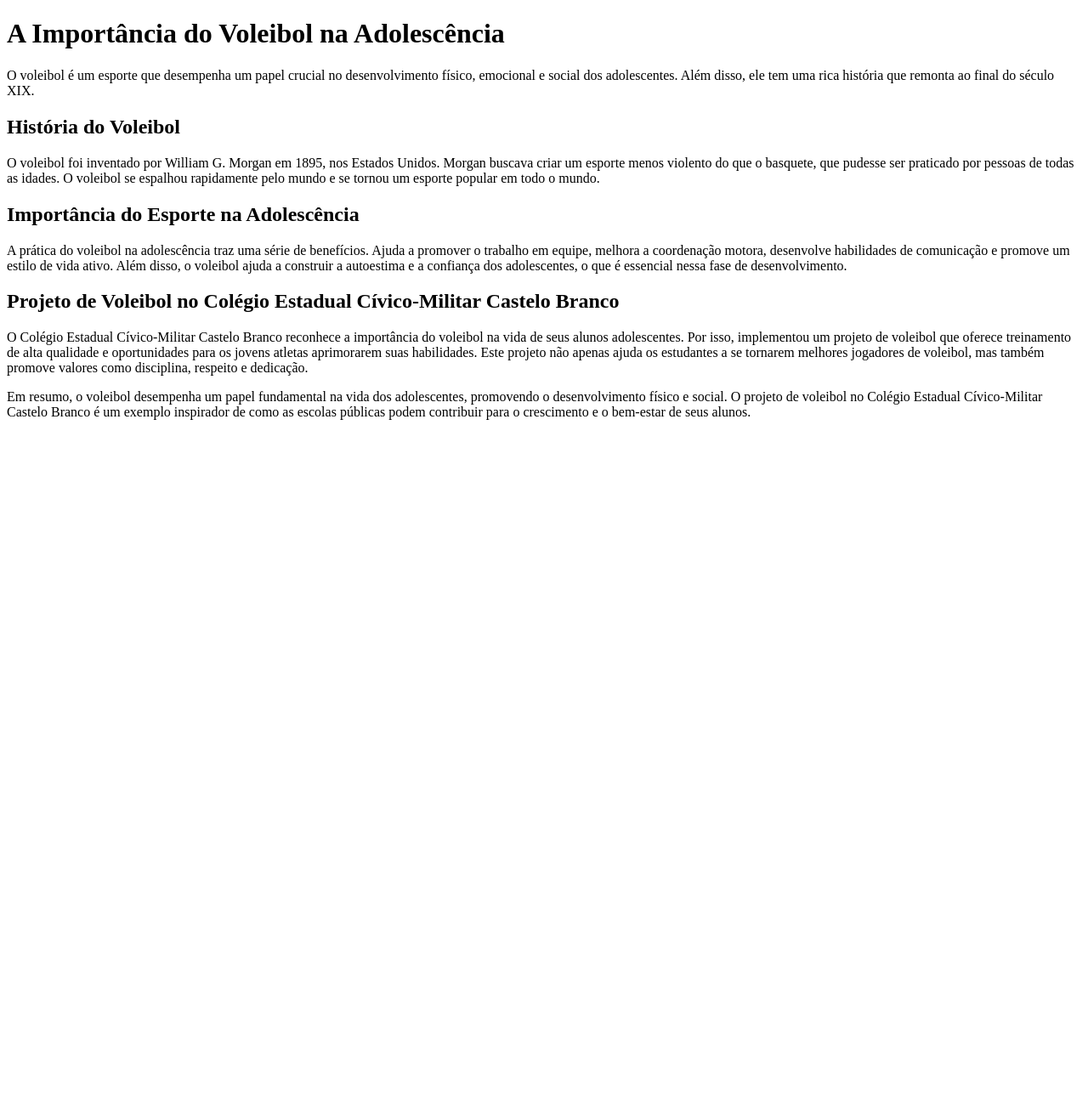
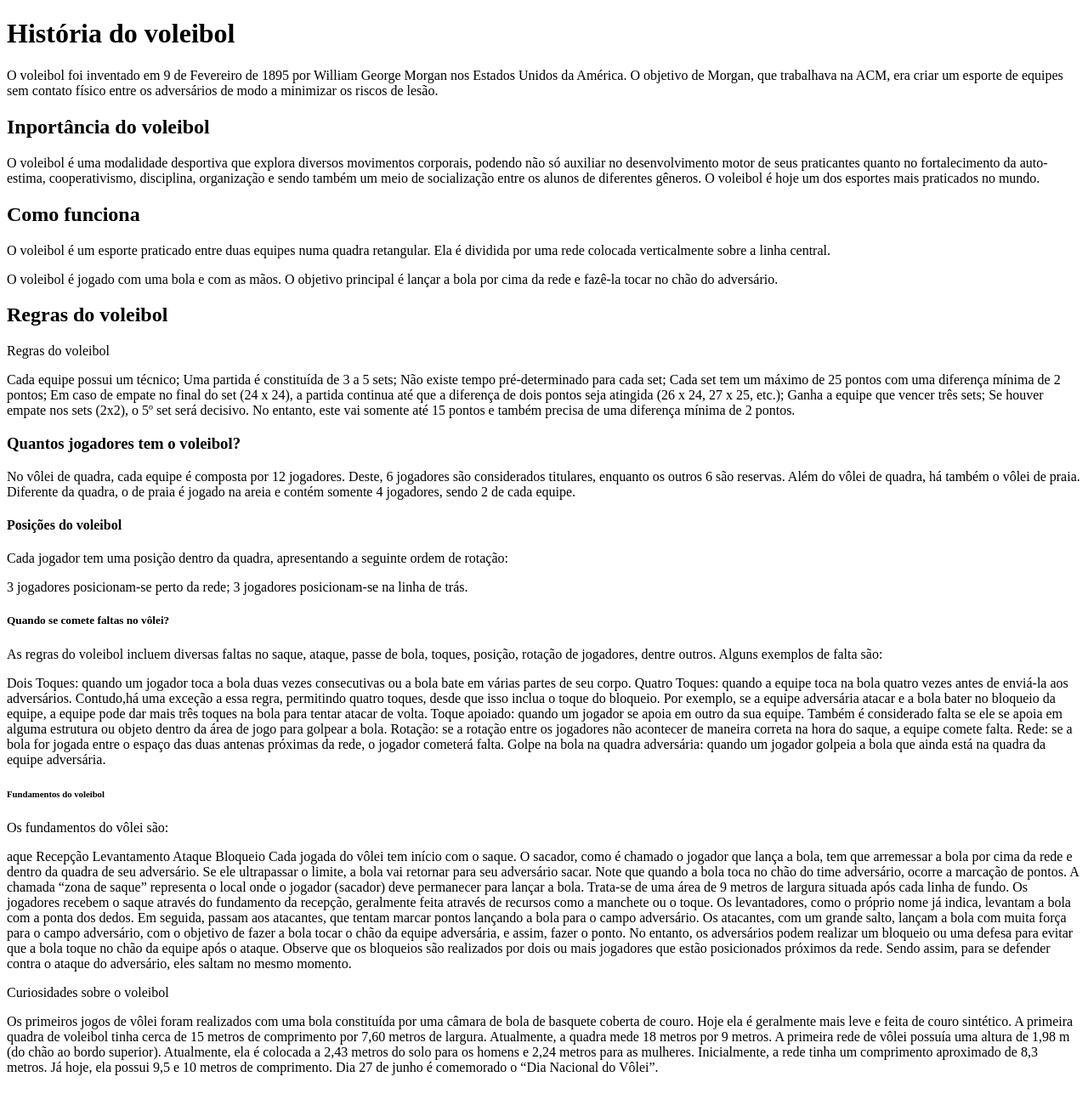
Before and after one commit to krsvlll/aulateste, a plain HTML site: page index.html in a window 1280 px wide. Shown: the whole page at 85% size. Before the commit the page ends 800 px from the top, so only its background shows below. Drawn offline with Linux system fonts and the light colour scheme; grey boxes are pictures that could not be loaded.

Commit message:
prontinho

```diff
--- a/index.html
+++ b/index.html
@@ -2,32 +2,110 @@
 <html>
 <head>
     <meta charset="UTF-8">
-    <title>Importância do Voleibol na Adolescência</title>
+    <title>Voleibol</title>
+
 </head>
 <body>
-    <h1>A Importância do Voleibol na Adolescência</h1>
-    <p>O voleibol é um esporte que desempenha um papel crucial no desenvolvimento físico, emocional e social dos adolescentes.
-        Além disso, ele tem uma rica história que remonta ao final do século XIX.</p>
+    <h1>História do voleibol</h1>
+    <p>O voleibol foi inventado em 9 de Fevereiro de 1895 por William George Morgan
+        nos Estados Unidos da América. O objetivo de Morgan, que trabalhava na ACM, era criar
+        um esporte de equipes sem contato físico
+        entre os adversários de modo a minimizar os riscos de lesão.</p>
 
-    <h2>História do Voleibol</h2>
-    <p>O voleibol foi inventado por William G. Morgan em 1895, nos Estados Unidos. Morgan buscava criar um esporte menos violento
-        do que o basquete, que pudesse ser praticado por pessoas de todas as idades. O voleibol se espalhou rapidamente pelo mundo
-        e se tornou um esporte popular em todo o mundo.</p>
+    <h2>Inportância do voleibol </h2>
+    <p>O voleibol é uma modalidade desportiva que explora diversos movimentos corporais,
+        podendo não só auxiliar no desenvolvimento motor de seus praticantes quanto no
+        fortalecimento da auto-estima, cooperativismo, disciplina, organização e sendo
+        também um meio de socialização entre os alunos de diferentes gêneros.
+         O voleibol é hoje um dos esportes mais praticados no mundo.</p>
 
-    <h2>Importância do Esporte na Adolescência</h2>
-    <p>A prática do voleibol na adolescência traz uma série de benefícios. Ajuda a promover o trabalho em equipe, melhora a
-       coordenação motora, desenvolve habilidades de comunicação e promove um estilo de vida ativo. Além disso, o voleibol
-       ajuda a construir a autoestima e a confiança dos adolescentes, o que é essencial nessa fase de desenvolvimento.</p>
+    <h2>Como funciona </h2>
+    <p>O voleibol é um esporte praticado entre duas equipes numa quadra retangular. Ela é dividida por uma
+        rede colocada verticalmente sobre a linha central.</p>
+    <p> O voleibol é jogado com uma bola e com as mãos. O objetivo principal é lançar a bola por cima da rede
+            e fazê-la tocar no chão do adversário.</p>
 
-    <h2>Projeto de Voleibol no Colégio Estadual Cívico-Militar Castelo Branco</h2>
-    <p>O Colégio Estadual Cívico-Militar Castelo Branco reconhece a importância do voleibol na vida de seus alunos adolescentes.
-       Por isso, implementou um projeto de voleibol que oferece treinamento de alta qualidade e oportunidades para os jovens atletas
-       aprimorarem suas habilidades. Este projeto não apenas ajuda os estudantes a se tornarem melhores jogadores de voleibol, mas
-       também promove valores como disciplina, respeito e dedicação.</p>
+    <h2>Regras do voleibol</h2>
+    <p>Regras do voleibol</p>
+    <p>Cada equipe possui um técnico;
+       Uma partida é constituída de 3 a 5 sets;
+       Não existe tempo pré-determinado para cada set;
+       Cada set tem um máximo de 25 pontos com uma diferença mínima de 2 pontos;
+       Em caso de empate no final do set (24 x 24), a partida continua até que a diferença de dois pontos seja
+       atingida (26 x 24, 27 x 25, etc.);
+       Ganha a equipe que vencer três sets;
+       Se houver empate nos sets (2x2), o 5º set será decisivo. No entanto, este vai somente até 15 pontos e também precisa
+       de uma diferença mínima de 2 pontos.</p>
 
-    <p>Em resumo, o voleibol desempenha um papel fundamental na vida dos adolescentes, promovendo o desenvolvimento físico e social.
-       O projeto de voleibol no Colégio Estadual Cívico-Militar Castelo Branco é um exemplo inspirador de como as escolas públicas
-       podem contribuir para o crescimento e o bem-estar de seus alunos.</p>
+    <h3>Quantos jogadores tem o voleibol?</h3>
+    <p> No vôlei de quadra, cada equipe é composta por 12 jogadores. Deste, 6 jogadores são considerados
+        titulares, enquanto os outros 6 são reservas.
+
+         Além do vôlei de quadra, há também o vôlei de praia. Diferente da quadra, o de praia é jogado na
+        areia e contém somente 4 jogadores, sendo 2 de cada equipe.</p>
+
+    <h4>Posições do voleibol</h4>
+    <p>Cada jogador tem uma posição dentro da quadra, apresentando a seguinte ordem de rotação:</p>
+    <p>3 jogadores posicionam-se perto da rede;
+       3 jogadores posicionam-se na linha de trás.</p>
+
+    <h5>Quando se comete faltas no vôlei?</h5>
+    <p>As regras do voleibol incluem diversas faltas no saque, ataque, passe de bola, toques, posição,
+       rotação de jogadores, dentre outros. Alguns exemplos de falta são:</p>
+    <p>Dois Toques: quando um jogador toca a bola duas vezes consecutivas ou a bola bate em várias partes de seu corpo.
+       Quatro Toques: quando a equipe toca na bola quatro vezes antes de enviá-la aos adversários. Contudo,há uma exceção a essa regra,
+       permitindo quatro toques, desde que isso inclua o toque do bloqueio. Por exemplo, se a equipe adversária atacar e a bola bater no
+       bloqueio da equipe, a equipe pode dar mais três toques na bola para tentar atacar de volta.
+       Toque apoiado: quando um jogador se apoia em outro da sua equipe. Também é considerado falta se ele se apoia em alguma estrutura ou
+       objeto dentro da área de jogo para golpear a bola.
+       Rotação: se a rotação entre os jogadores não acontecer de maneira correta na hora do saque, a equipe comete falta.
+       Rede: se a bola for jogada entre o espaço das duas antenas próximas da rede, o jogador cometerá falta.
+       Golpe na bola na quadra adversária: quando um jogador golpeia a bola que ainda está na quadra da equipe adversária.</p>
+
+       <h6>Fundamentos do voleibol</h6>
+    <p>Os fundamentos do vôlei são:</p>
+    <p>aque
+        Recepção
+        Levantamento
+        Ataque
+        Bloqueio
+        Cada jogada do vôlei tem início com o saque. O sacador, como é chamado o jogador que lança a bola, tem
+        que arremessar a bola por cima da rede e dentro da quadra de seu adversário.
+
+        Se ele ultrapassar o limite, a bola vai retornar para seu adversário sacar. Note que quando a bola toca
+        no chão do time adversário, ocorre a marcação de pontos.
+
+        A chamada “zona de saque” representa o local onde o jogador (sacador) deve permanecer para lançar a bola.
+         Trata-se de uma área de 9 metros de largura situada após cada linha de fundo.
+        Os jogadores recebem o saque através do fundamento da recepção, geralmente feita através de recursos
+        como a manchete ou o toque.
+
+        Os levantadores, como o próprio nome já indica, levantam a bola com a ponta dos dedos. Em seguida, passam
+        aos atacantes, que tentam marcar pontos lançando a bola para o campo adversário.
+
+        Os atacantes, com um grande salto, lançam a bola com muita força para o campo adversário, com o objetivo
+        de fazer a bola tocar o chão da equipe adversária, e assim, fazer o ponto.
+
+        No entanto, os adversários podem realizar um bloqueio ou uma defesa para evitar que a bola toque no chão
+        da equipe após o ataque.
+
+        Observe que os bloqueios são realizados por dois ou mais jogadores que estão posicionados próximos da rede.
+        Sendo assim, para se defender contra o ataque do adversário, eles saltam no mesmo momento.</p>
+
+    <h7>Curiosidades sobre o voleibol</h7>
+    <p> Os primeiros jogos de vôlei foram realizados com uma bola constituída por uma câmara de bola de basquete
+        coberta de couro. Hoje ela é geralmente mais leve e feita de couro sintético.
+         A primeira quadra de voleibol tinha cerca de 15 metros de comprimento por 7,60 metros de largura.
+        Atualmente, a quadra mede 18 metros por 9 metros.
+         A primeira rede de vôlei possuía uma altura de 1,98 m (do chão ao bordo superior). Atualmente, ela é
+        colocada a 2,43 metros do solo para os homens e 2,24 metros para as mulheres.
+         Inicialmente, a rede tinha um comprimento aproximado de 8,3 metros. Já hoje, ela possui 9,5 e 10 metros de comprimento.
+         Dia 27 de junho é comemorado o “Dia Nacional do Vôlei”.</p>
+
+ <iframe width="1080" height="608" src="https://www.youtube.com/embed/ldy0v8fHqsg" title="Fundamentos
+ Básicos do Voleibol" frameborder="0" allow="accelerometer; autoplay; clipboard-write; encrypted-media;
+  gyroscope; picture-in-picture; web-share" allowfullscreen></iframe>
+
 
 </body>
 </html>
```
